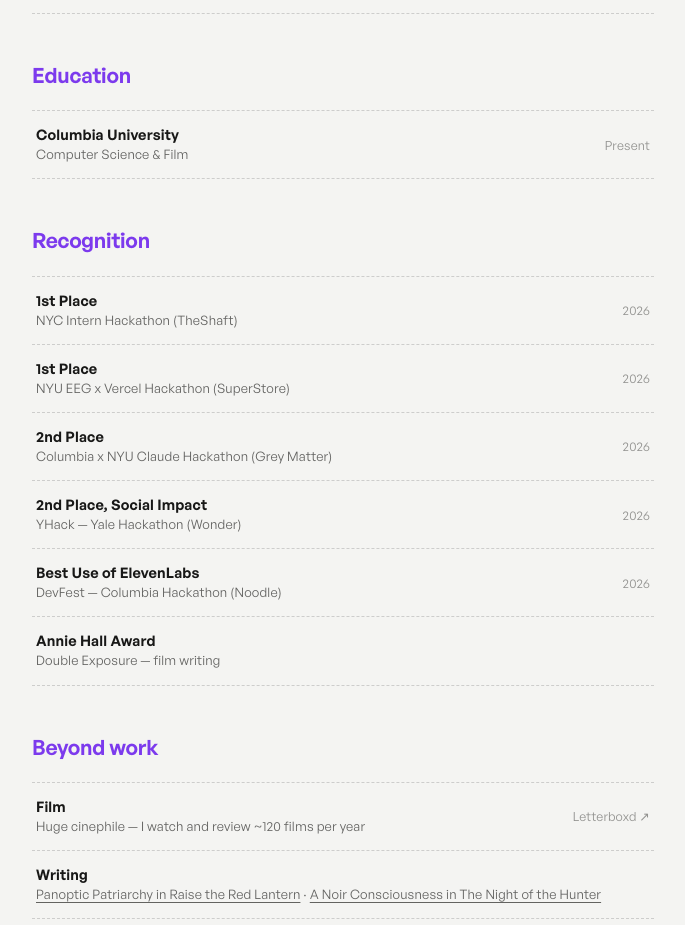
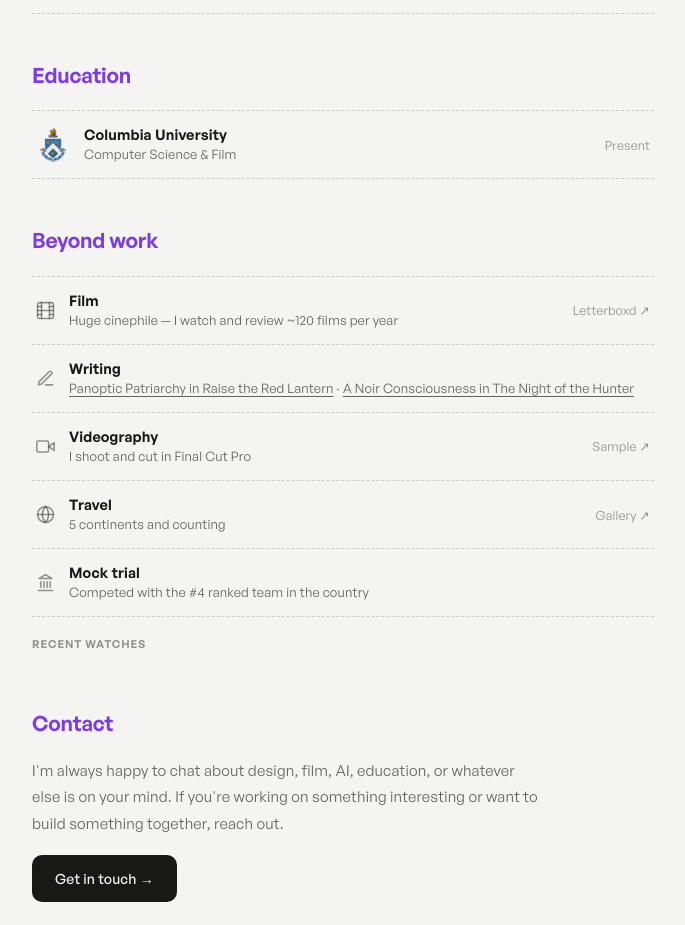
Before and after one commit to jessie-qs-li/portfolio, a Next.js app: page / in a window 1280 px wide. Shown: the part 2020-2945 px from the top of the page, without its empty margins (476-1161 px from the left). Built offline with nearby package versions, Linux system fonts and the light colour scheme; no server answers.

Commit message:
Columbia logo on Education; drop Recognition section; icons for Beyond work rows

```diff
--- a/app/globals.css
+++ b/app/globals.css
@@ -154,6 +154,7 @@ a.contact-row:hover { color: var(--text); }
   width: 34px; height: 34px; border-radius: 8px; object-fit: contain;
   flex-shrink: 0;
 }
+.row-icon { width: 19px; height: 19px; color: var(--text3); flex-shrink: 0; }
 .row-body { min-width: 0; flex: 1; }
 .row-title { font-size: 14.5px; font-weight: 600; letter-spacing: 0.01em; line-height: 1.35; }
 .row-title a:hover { text-decoration: underline; text-underline-offset: 3px; }
--- a/app/page.tsx
+++ b/app/page.tsx
@@ -24,15 +24,6 @@ const PROJECTS = [
 const SKILLS = [
   "Product Design", "UX Research", "Design Engineering", "Prototyping",
   "React & Next.js", "Figma", "AI Products", "Final Cut Pro", "Film Writing",
-]
-
-const RECOGNITION = [
-  { title: "1st Place", org: "NYC Intern Hackathon (TheShaft)", year: "2026" },
-  { title: "1st Place", org: "NYU EEG x Vercel Hackathon (SuperStore)", year: "2026" },
-  { title: "2nd Place", org: "Columbia x NYU Claude Hackathon (Grey Matter)", year: "2026" },
-  { title: "2nd Place, Social Impact", org: "YHack — Yale Hackathon (Wonder)", year: "2026" },
-  { title: "Best Use of ElevenLabs", org: "DevFest — Columbia Hackathon (Noodle)", year: "2026" },
-  { title: "Annie Hall Award", org: "Double Exposure — film writing", year: "" },
 ]
 
 export default function Home() {
@@ -148,6 +139,7 @@ export default function Home() {
             <span className="section-chip">Education</span>
             <div className="row-list">
               <div className="cv-row">
+                <Image className="row-logo" src="/logos/columbia.png" alt="" width={34} height={34} aria-hidden />
                 <div className="row-body">
                   <div className="row-title">Columbia University</div>
                   <div className="row-sub">Computer Science &amp; Film</div>
@@ -157,25 +149,11 @@ export default function Home() {
             </div>
           </section>
 
-          <section className="cv-section fade-in" id="recognition">
-            <span className="section-chip">Recognition</span>
-            <div className="row-list">
-              {RECOGNITION.map(r => (
-                <div className="cv-row" key={r.title + r.org}>
-                  <div className="row-body">
-                    <div className="row-title">{r.title}</div>
-                    <div className="row-sub">{r.org}</div>
-                  </div>
-                  {r.year && <div className="row-right">{r.year}</div>}
-                </div>
-              ))}
-            </div>
-          </section>
-
           <section className="cv-section fade-in" id="beyond">
             <span className="section-chip">Beyond work</span>
             <div className="row-list">
               <div className="cv-row">
+                <svg className="row-icon" viewBox="0 0 24 24" fill="none" stroke="currentColor" strokeWidth="2" strokeLinecap="round" strokeLinejoin="round" aria-hidden><rect x="2" y="2" width="20" height="20" rx="2.18"/><line x1="7" y1="2" x2="7" y2="22"/><line x1="17" y1="2" x2="17" y2="22"/><line x1="2" y1="12" x2="22" y2="12"/><line x1="2" y1="7" x2="7" y2="7"/><line x1="2" y1="17" x2="7" y2="17"/><line x1="17" y1="17" x2="22" y2="17"/><line x1="17" y1="7" x2="22" y2="7"/></svg>
                 <div className="row-body">
                   <div className="row-title">Film</div>
                   <div className="row-sub">Huge cinephile — I watch and review ~120 films per year</div>
@@ -183,6 +161,7 @@ export default function Home() {
                 <a className="row-right" href="https://letterboxd.com/qishan_li/" target="_blank" rel="noopener">Letterboxd ↗</a>
               </div>
               <div className="cv-row">
+                <svg className="row-icon" viewBox="0 0 24 24" fill="none" stroke="currentColor" strokeWidth="2" strokeLinecap="round" strokeLinejoin="round" aria-hidden><path d="M12 20h9"/><path d="M16.5 3.5a2.121 2.121 0 0 1 3 3L7 19l-4 1 1-4L16.5 3.5z"/></svg>
                 <div className="row-body">
                   <div className="row-title">Writing</div>
                   <div className="row-sub">
@@ -193,6 +172,7 @@ export default function Home() {
                 </div>
               </div>
               <div className="cv-row">
+                <svg className="row-icon" viewBox="0 0 24 24" fill="none" stroke="currentColor" strokeWidth="2" strokeLinecap="round" strokeLinejoin="round" aria-hidden><polygon points="23 7 16 12 23 17 23 7"/><rect x="1" y="5" width="15" height="14" rx="2"/></svg>
                 <div className="row-body">
                   <div className="row-title">Videography</div>
                   <div className="row-sub">I shoot and cut in Final Cut Pro</div>
@@ -200,6 +180,7 @@ export default function Home() {
                 <a className="row-right" href="https://www.youtube.com/watch?v=u2D_fjru0j0" target="_blank" rel="noopener">Sample ↗</a>
               </div>
               <div className="cv-row">
+                <svg className="row-icon" viewBox="0 0 24 24" fill="none" stroke="currentColor" strokeWidth="2" strokeLinecap="round" strokeLinejoin="round" aria-hidden><circle cx="12" cy="12" r="10"/><line x1="2" y1="12" x2="22" y2="12"/><path d="M12 2a15.3 15.3 0 0 1 4 10 15.3 15.3 0 0 1-4 10 15.3 15.3 0 0 1-4-10 15.3 15.3 0 0 1 4-10z"/></svg>
                 <div className="row-body">
                   <div className="row-title">Travel</div>
                   <div className="row-sub">5 continents and counting</div>
@@ -207,6 +188,7 @@ export default function Home() {
                 <a className="row-right" href="/travel">Gallery ↗</a>
               </div>
               <div className="cv-row">
+                <svg className="row-icon" viewBox="0 0 24 24" fill="none" stroke="currentColor" strokeWidth="2" strokeLinecap="round" strokeLinejoin="round" aria-hidden><line x1="3" y1="22" x2="21" y2="22"/><line x1="6" y1="18" x2="6" y2="11"/><line x1="10" y1="18" x2="10" y2="11"/><line x1="14" y1="18" x2="14" y2="11"/><line x1="18" y1="18" x2="18" y2="11"/><polygon points="12 2 20 7 4 7"/></svg>
                 <div className="row-body">
                   <div className="row-title">Mock trial</div>
                   <div className="row-sub">Competed with the #4 ranked team in the country</div>
```
Also changed, not shown: public/logos/columbia.png (added).
